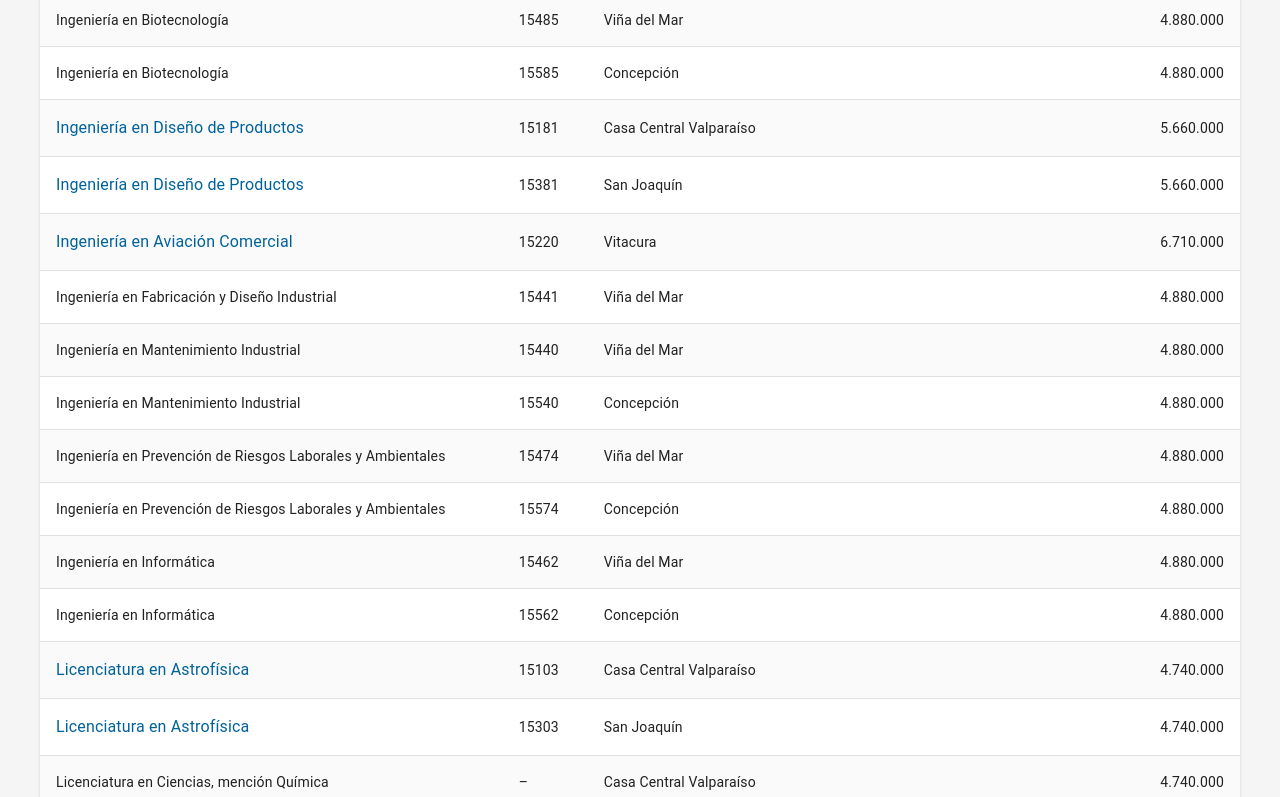
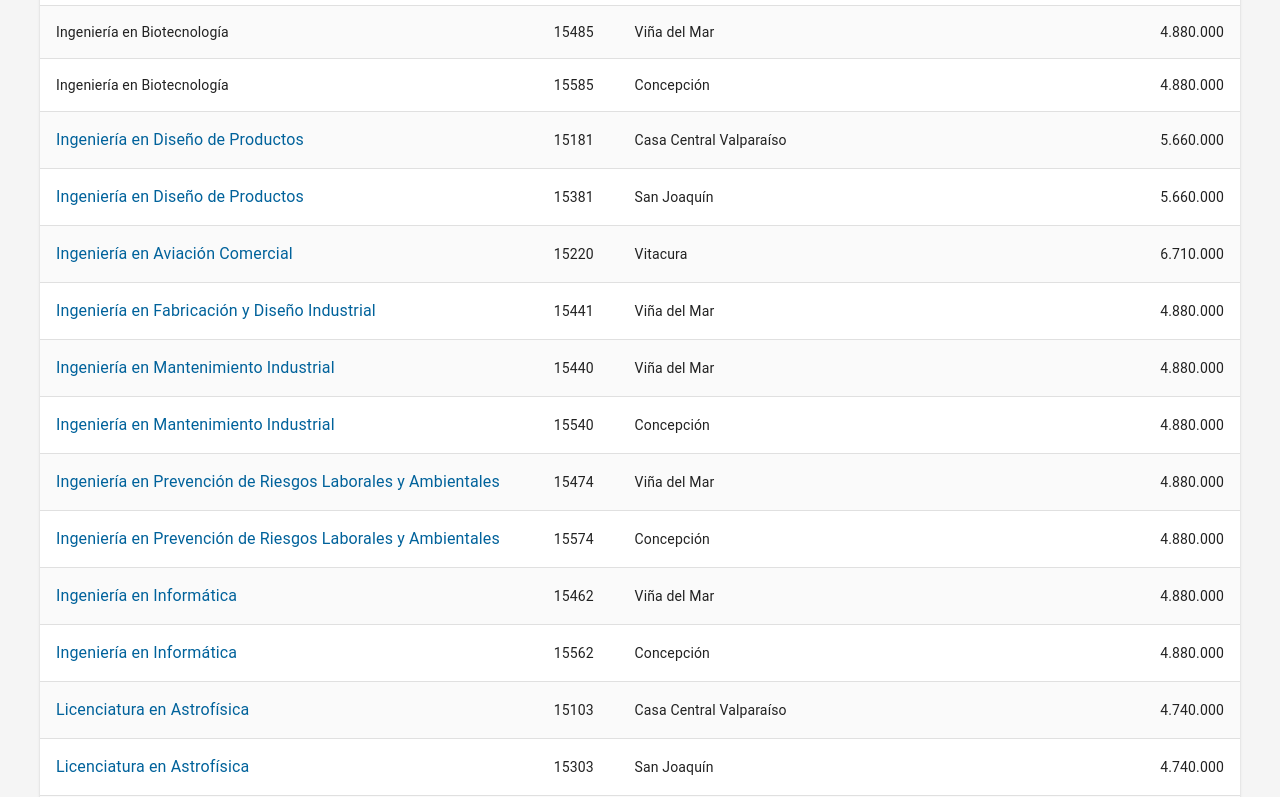
Before and after one commit to SkaptoryX/ProyectoP2, a React (Create React App) app: page /aranceles in a window 1280 px wide. Shown: the part 2691-3488 px from the top of the page. Built offline with nearby package versions, Linux system fonts and the light colour scheme; the HTML template or start-up script is replaced by a standard one.

Commit message:
CASI FINAL

```diff
--- a/src/pages/Aranceles.js
+++ b/src/pages/Aranceles.js
@@ -541,20 +541,31 @@ function Aranceles() {
   // Modificar el manejador del cambio de selección
   const handleCampusChange = (event) => {
     const value = event.target.value;
-    if (value.includes('todos')) {
+
+    // Si se selecciona 'todos' y no estaba seleccionado, limpiamos las otras selecciones
+    if (value.includes('todos') && !selectedCampuses.includes('todos')) {
       setSelectedCampuses(['todos']);
-    } else {
-      setSelectedCampuses(
-        // Eliminar 'todos' si está presente y el usuario selecciona una sede específica
-        typeof value === 'string' ? value.split(',') : value.filter(item => item !== 'todos')
-      );
+      return;
     }
+
+    // Si se selecciona otra opción y 'todos' estaba seleccionado, lo quitamos
+    if (selectedCampuses.includes('todos')) {
+      // Filtramos el nuevo valor seleccionado excluyendo 'todos'
+      const newSelection = value.filter(item => item !== 'todos');
+      setSelectedCampuses(newSelection);
+      return;
+    }
+
+    // Para el resto de los casos, actualizamos normalmente
+    setSelectedCampuses(value);
   };
 
   // Update the helper function with all available careers
   const hasCarreraDetails = (carreraNombre) => {
     const carreraMap = {
       'Arquitectura': 'arquitectura',
+      'Construcción Civil': 'construccion-civil',
+      'Ingeniería Civil': 'ingenieria-civil',
       'Ingeniería Civil Informática': 'ingenieria-civil-informatica',
       'Ingeniería Civil Química': 'ingenieria-civil-quimica',
       'Ingeniería Civil Ambiental': 'ingenieria-civil-ambiental',
@@ -572,8 +583,36 @@ function Aranceles() {
       'Ingeniería Comercial': 'ingenieria-comercial',
       'Ingeniería en Aviación Comercial': 'ingenieria-en-aviacion-comercial',
       'Ingeniería en Diseño de Productos': 'ingenieria-en-diseno-de-productos',
+      'Ingeniería en Fabricación y Diseño Industrial': 'ingenieria-en-fabricacion-y-diseno-industrial',
+      'Ingeniería en Informática': 'ingenieria-en-informatica',
+      'Ingeniería en Mantenimiento Industrial': 'ingenieria-en-mantenimiento-industrial',
+      'Ingeniería en Prevención de Riesgos Laborales y Ambientales': 'ingenieria-en-prevencion-de-riesgos-laborales-y-ambientales',
       'Licenciatura en Astrofísica': 'licenciatura-en-astrofisica',
-      'Licenciatura en Física': 'licenciatura-en-fisica'
+      'Licenciatura en Física': 'licenciatura-en-fisica',
+      'Licenciatura en Ciencias, mención Química': 'licenciatura-en-ciencias-mencion-quimica',
+      'Químico': 'quimico',
+      'Técnico Universitario Dibujante Proyectista': 'tecnico-universitario-dibujante-proyectista',
+      'Técnico Universitario en Administración de Empresas': 'tecnico-universitario-en-administracion-de-empresas',
+      'Técnico Universitario en Alimentos': 'tecnico-universitario-en-alimentos',
+      'Técnico Universitario en Automatización y Control': 'tecnico-universitario-en-automatizacion-y-control',
+      'Técnico Universitario en Biotecnología': 'tecnico-universitario-en-biotecnologia',
+      'Técnico Universitario en Ciencia de Datos': 'tecnico-universitario-en-ciencia-de-datos',
+      'Técnico Universitario en Construcción': 'tecnico-universitario-en-construccion',
+      'Técnico Universitario en Control del Medio Ambiente': 'tecnico-universitario-en-control-del-medio-ambiente',
+      'Técnico Universitario en Electricidad': 'tecnico-universitario-en-electricidad',
+      'Técnico Universitario en Electrónica': 'tecnico-universitario-en-electronica',
+      'Técnico Universitario en Energías Renovables': 'tecnico-universitario-en-energias-renovables',
+      'Técnico Universitario en Informática': 'tecnico-universitario-en-informatica',
+      'Técnico Universitario en Mantenimiento Aeronáutico': 'tecnico-universitario-en-mantenimiento-aeronautico',
+      'Técnico Universitario en Mantenimiento Industrial': 'tecnico-universitario-en-mantenimiento-industrial',
+      'Técnico Universitario en Mecánica Automotriz': 'tecnico-universitario-en-mecanica-automotriz',
+      'Técnico Universitario en Mecánica Industrial': 'tecnico-universitario-en-mecanica-industrial',
+      'Técnico Universitario en Minería y Metalurgia': 'tecnico-universitario-en-mineria-y-metalurgia',
+      'Técnico Universitario en Proyectos de Ingeniería': 'tecnico-universitario-en-proyectos-de-ingenieria',
+      'Técnico Universitario en Química, mención Química Analítica': 'tecnico-universitario-en-quimica-mencion-quimica-analitica',
+      'Técnico Universitario en Química, mención Química Industrial': 'tecnico-universitario-en-quimica-mencion-quimica-industrial',
+      'Técnico Universitario en Robótica y Mecatrónica': 'tecnico-universitario-en-robotica-y-mecatronica',
+      'Técnico Universitario en Telecomunicaciones y Redes': 'tecnico-universitario-en-telecomunicaciones-y-redes'
     };
     return carreraMap[carreraNombre];
   };
```
